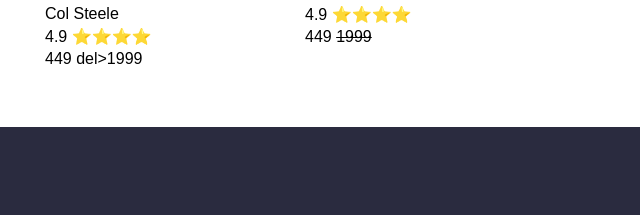
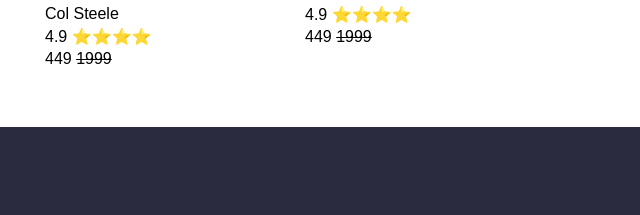
Before and after one commit to BHUVANESHWARANS3/udemy-clone, a plain HTML site: page index.html in a window 1280 px wide. Shown: the part 2799-3014 px from the top of the page, 487-1127 px from the left. Drawn offline with Linux system fonts and the light colour scheme; a web font is replaced by a local one.

Commit message:
Update index.html

```diff
--- a/index.html
+++ b/index.html
@@ -216,7 +216,7 @@
                 <h3>Web Development Bootcamp 2023</h3>
                 <p>Col Steele</p>
                 <p>4.9 ⭐⭐⭐⭐</p>
-                <p>449 del>1999</del></p>
+                <p>449 <del>1999</del></p>
             </div>
             <div class="course-card">
                 <img src="./Images/c4.jpg">
```
